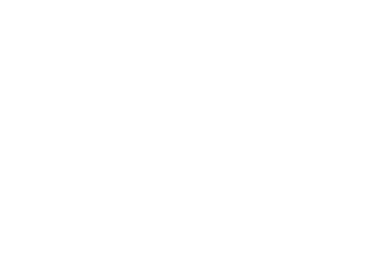
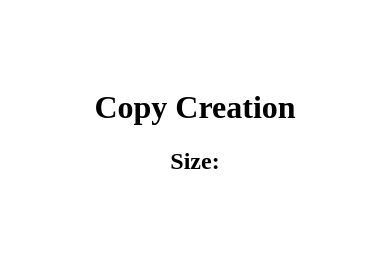
Before and after one commit to kroth353/TermProjectCisc474, a plain HTML site: page game2setting.html in a window 390 px wide. Drawn offline with Linux system fonts and the light colour scheme.

Commit message:
Additions

```diff
--- a/game2setting.html
+++ b/game2setting.html
@@ -2,8 +2,22 @@
 <html>
     <head>
         <title>Copy Settings</title>
+        <link rel="stylesheet" href="styles.css">
     </head>
     <body>
-
+        <div class="row">
+            <div class="leftcolumn">
+                <div class="clearbox"></div>
+            </div>
+            <div class="middlecolumn">
+                <div class="box">
+                    <h1>Copy Creation</h1>
+                    <h2>Size:</h2>
+                </div>
+            </div>
+            <div class="rightcolumn">
+                <div class="clearbox"></div>
+            </div>
+        </div>
     </body>
 </html>
--- a/styles.css
+++ b/styles.css
@@ -1,11 +1,68 @@
+/* General */
+
 /* Home Page */
+
+/* Info Page */
 
 /* Login Page */
 
-/* Card Game CSS */
+/* Card Game */
 
 /* Settings 1 */
 
-/* Copy Game CSS */
+/* Copy Game */
 
 /* Settings 2 */
+
+.leftcolumn {
+    float: left;
+    left: 0;
+    width: 33%;
+    padding-right: 20px;
+}
+
+.middlecolumn {
+    float: left;
+    width: 33%;
+    background-color: #f1f1f1;
+}
+
+  /* Right column */
+.rightcolumn {
+    float: left;
+    right: 0;
+    width: 33%;
+    padding-left: 20px;
+}
+
+.box {
+    text-align: center;
+    background-color: white;
+    padding: 20px;
+    height: 100%;
+    margin-top: 20px;
+}
+
+.clearbox {
+    background-color: none;
+    padding: 20px;
+    height: 100%;
+    margin-top: 20px;
+}
+
+.row::after {
+    content: "";
+    display: table;
+    clear: both;
+}
+
+/* Responsive layout - when the screen is less than 800px wide, make the two columns stack on top of each other instead of next to each other */
+@media screen and (max-width: 800px) {
+    .leftcolumn, .middlecolumn, .rightcolumn {
+        width: 100%;
+        padding: 0;
+    }
+    .box, .clearbox {
+        margin-top: 0px;
+    }
+}
```
